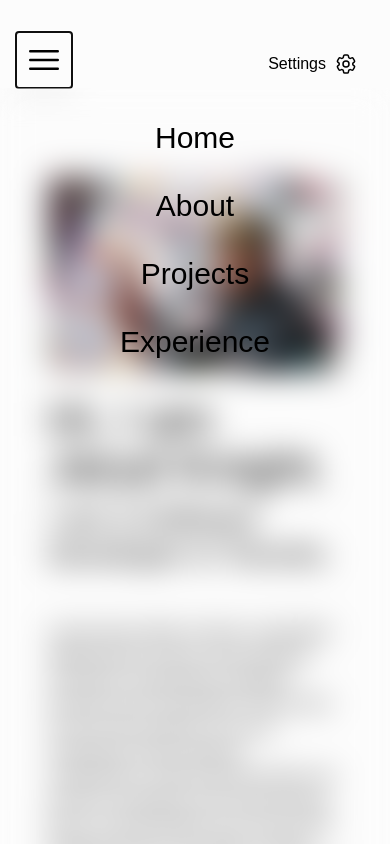
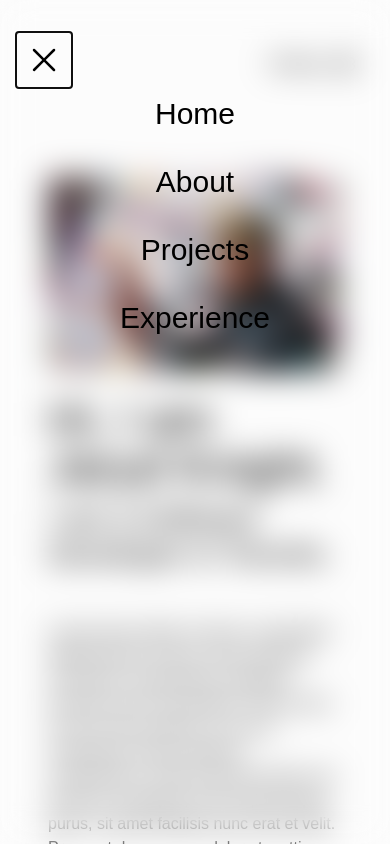
Before and after one commit to jarydknight/portfolio-v2, a Next.js app: page / in a window 390 px wide. Both pictures are taken after a click on the button 44 px from the left and 60 px from the top of the page. Shown: the top 844 px of the page. Built offline with nearby package versions, Linux system fonts and the light colour scheme.

Commit message:
prevent scroll when mobile view navbar is open

```diff
--- a/src/components/nav/index.js
+++ b/src/components/nav/index.js
@@ -1,7 +1,11 @@
+"use client"
+
 import { Popover, PopoverButton, PopoverPanel, CloseButton } from "@headlessui/react";
 import { Bars3Icon, XMarkIcon } from "@heroicons/react/24/solid";
 import Link from "next/link";
 import ThemeToggleButton from "../themeToggleButton";
+import { useEffect, useState } from "react";
+
 // Site nav bar
 function Nav () {
 
@@ -24,19 +28,34 @@ function Nav () {
         }
     ];
 
+    const [navOpen, setNavOpen] = useState(false);
+    useEffect(() => {
+        if (navOpen) {
+            document.body.classList.add("overflow-hidden")
+        } else {
+            document.body.classList.remove("overflow-hidden")
+        }
+        return () => {
+            if (!navOpen) {
+                return document.body.classList.remove("overflow-hidden")
+            }
+        }
+        }, [navOpen])
+
     return (
         <div className="grid grid-cols-2 md:grid-cols-7 justify-between md:justify-items-center px-4 bg-zinc-50/50 dark:bg-black">
             {/* Nav bar in mobile view */}
-            <Popover as="div" className="md:hidden h-16 my-8 md:col-start-1 md:col-span-3 justify-items-center">
-                <PopoverButton className="p-2 justify-self-center">
-                    <Bars3Icon className="h-10 w-10"/>
+            <Popover as="div" className="group md:hidden h-16 my-8 md:col-start-1 md:col-span-3 justify-items-center">
+                <PopoverButton className="absolute p-2 justify-self-center z-10" as="button" onClick={()=>setNavOpen(!navOpen)}>
+                    <Bars3Icon className="h-10 w-10 group-data-[open]:hidden"/>
+                    <XMarkIcon className="h-10 w-10 hidden group-data-[open]:block" />
                 </PopoverButton>
-                <PopoverPanel className="absolute left-0 right-0 w-full h-dvh justify-center backdrop-blur-lg">
+                <PopoverPanel className="fixed inset-0 justify-center backdrop-blur-lg z-0 pt-16">
                     {
                         navOptions.map((item, index) => {
                             return (
                                 <div key={index} className="my-8">
-                                    <CloseButton as={Link} href={item.href} className="text-center text-3xl text-black dark:text-zinc-50">
+                                    <CloseButton as={Link} href={item.href} onClick={()=>setNavOpen(false)} className="text-center text-3xl text-black dark:text-zinc-50">
                                             <p>{item.name}</p>
                                     </CloseButton>
                                 </div>
```
